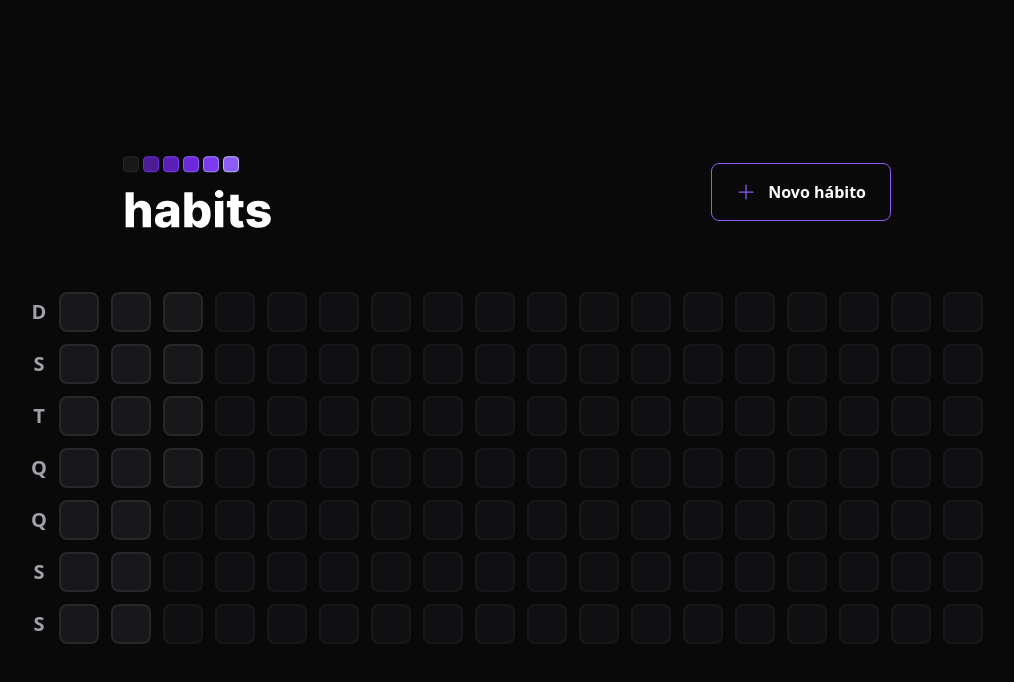
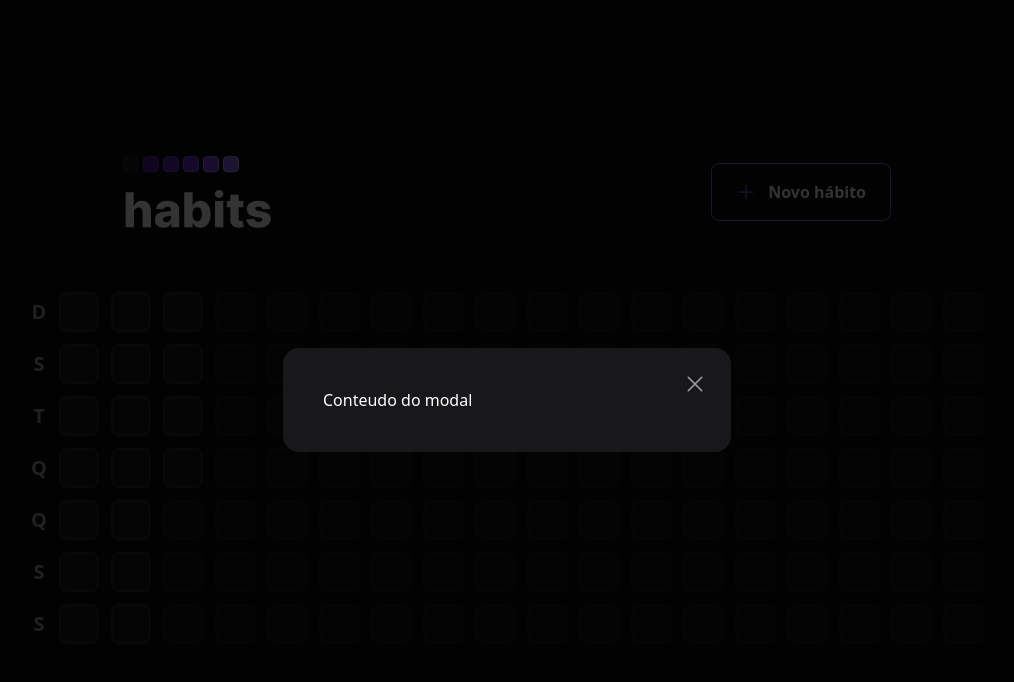
Before and after one commit to ederbiason/habits-tracker, a React (Vite) app in the folder web/: page / in a window 1280 px wide. Both pictures are taken after a click on the button "Novo hábito". Shown: the top 682 px of the page, without its empty margins (133-1147 px from the left). Built offline with nearby package versions, Linux system fonts and the light colour scheme.

Commit message:
chore: Modal with radix-ui

```diff
--- a/web/package.json
+++ b/web/package.json
@@ -9,6 +9,7 @@
     "preview": "vite preview"
   },
   "dependencies": {
+    "@radix-ui/react-dialog": "^1.0.2",
     "dayjs": "^1.11.7",
     "phosphor-react": "^1.4.1",
     "react": "^18.2.0",
--- a/web/src/components/Header.tsx
+++ b/web/src/components/Header.tsx
@@ -1,18 +1,35 @@
-import { Plus } from "phosphor-react";
+import { Plus, X } from "phosphor-react";
+import { useState } from "react";
 import logoImage from '../assets/logo.svg'
+import * as Dialog from '@radix-ui/react-dialog';
 
 export function Header() {
   return (
     <div className="w-full max-w-3xl mx-auto flex items-center justify-between">
       <img src={logoImage} alt="" />
 
-          <button
+      <Dialog.Root>
+        <Dialog.Trigger
           type="button"
           className="border border-violet-500 font-semibold rounded-lg px-6 py-4 flex items-center gap-3 hover:border-violet-300"
         >
           <Plus size={20} className="text-violet-500" />
           Novo hábito
-          </button>
+        </Dialog.Trigger>
+
+        <Dialog.Portal>
+          <Dialog.Overlay
+            className="w-screen h-screen bg-black/80 fixed inset-0"
+          />
+
+          <Dialog.Content className="absolute p-10 bg-zinc-900 rounded-2xl w-full max-w-md top-1/2 left-1/2 -translate-x-1/2 -translate-y-1/2">
+            <Dialog.Close className="absolute right-6 top-6 text-zinc-400 hover:text-zinc-200">
+              <X size={24} aria-label="Close" />
+            </Dialog.Close>
+            Conteudo do modal
+          </Dialog.Content>
+        </Dialog.Portal>
+      </Dialog.Root>
     </div>
   )
 }
```
Also changed, not shown: 1 other file (tests, documents, lock files or other folders). Lines whose indentation alone changed are shown as unchanged.
